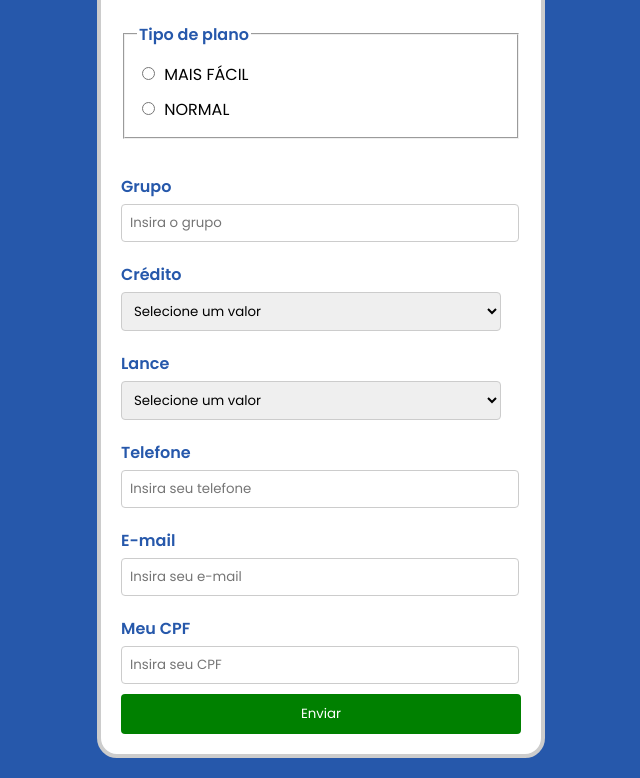
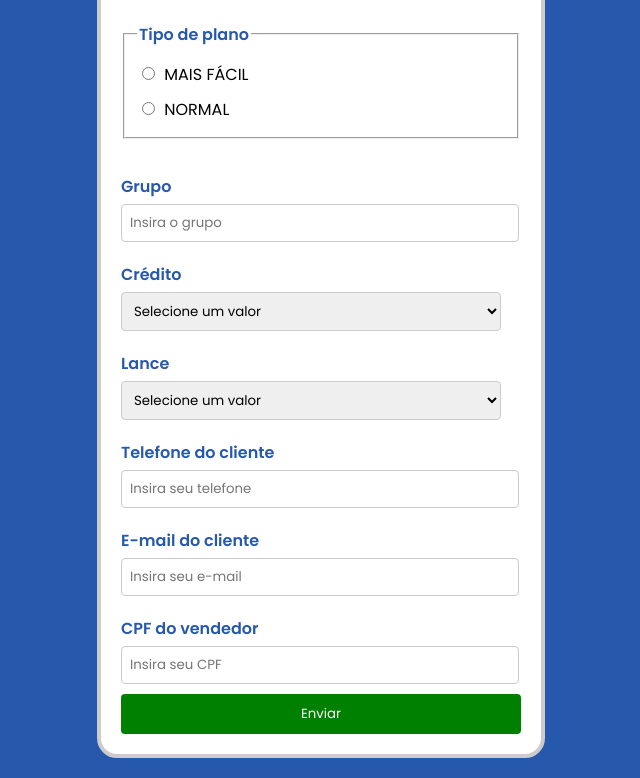
Before and after one commit to passarvendajs/passarvendajs.github.io, a plain HTML site: page index.html in a window 1280 px wide. Shown: the part 677-1455 px from the top of the page, without its empty margins (319-959 px from the left). Drawn offline with Linux system fonts and the light colour scheme.

Commit message:
Update index.html

```diff
--- a/index.html
+++ b/index.html
@@ -223,13 +223,13 @@ Você passa essa venda pra mim, fazendo favor?
         </select>
         <input type="text" id="lanceCustom" placeholder="Insira o lance em %" oninput="document.getElementById('lance').value=''; formatarLance(event)">
 
-        <label style="color: #2658ab; font-weight: bold;">Telefone</label>
+        <label style="color: #2658ab; font-weight: bold;">Telefone do cliente</label>
         <input type="tel" id="telefone" placeholder="Insira seu telefone" required oninput="formatarTelefone(event)">
 
-        <label style="color: #2658ab; font-weight: bold;">E-mail</label>
+        <label style="color: #2658ab; font-weight: bold;">E-mail do cliente</label>
         <input type="email" id="email" placeholder="Insira seu e-mail" required>
 
-        <label style="color: #2658ab; font-weight: bold;">Meu CPF</label>
+        <label style="color: #2658ab; font-weight: bold;">CPF do vendedor</label>
         <input type="text" id="cpf" placeholder="Insira seu CPF" required oninput="formatarCPF(event)">
 
         <button type="submit">Enviar</button>
```
